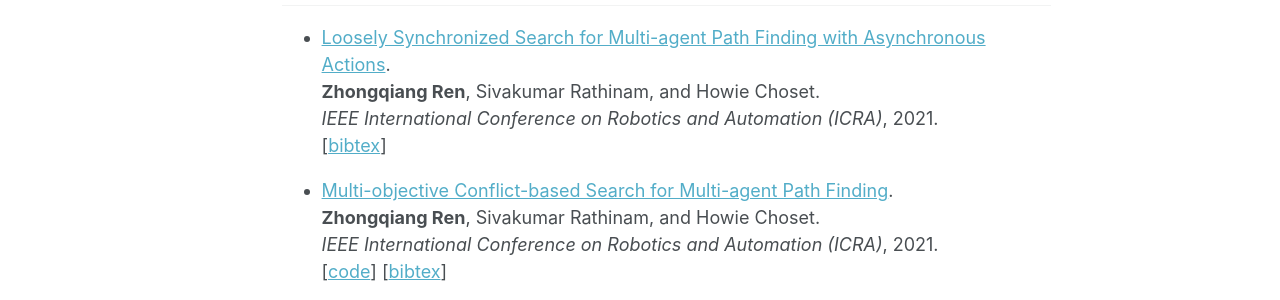
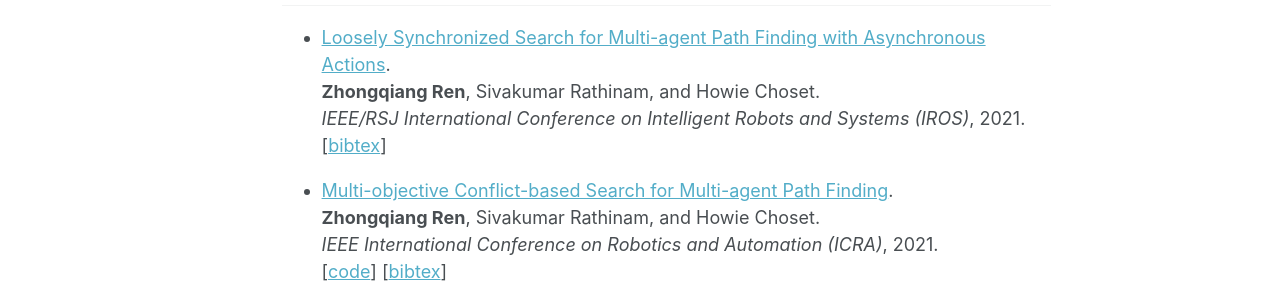
Before and after one commit to wonderren/wonderren.github.io, a Jekyll site: the page built from _pages/about.md, in a window 1280 px wide. Shown: the part 879-1179 px from the top of the page. Built offline with Jekyll 4.4.1, drawn with Linux system fonts in a browser that asks for light colours.

Commit message:
lss iros

```diff
--- a/_pages/about.md
+++ b/_pages/about.md
@@ -49,7 +49,7 @@
 
 * [Loosely Synchronized Search for Multi-agent Path Finding with Asynchronous Actions](https://arxiv.org/pdf/2103.04516.pdf).\
 	**Zhongqiang Ren**, Sivakumar Rathinam, and Howie Choset.\
-	<i>IEEE International Conference on Robotics and Automation (ICRA)</i>, 2021.\
+	<i>IEEE/RSJ International Conference on Intelligent Robots and Systems (IROS)</i>, 2021.\
 	[<a href="javascript:void(0)" onclick="(function(target, id) { if ($('#' + id).css('display') == 'block') { $('#' + id).hide('fast'); $(target).text('bibtex') } else { $('#' + id).show('fast'); $(target).text('bibtex') } })(this, 'bibtex-ren21-LSS');">bibtex</a>]
 <div id="bibtex-ren21-LSS" style="display:none">
 <pre>@inproceedings{ren21loosely,
```
